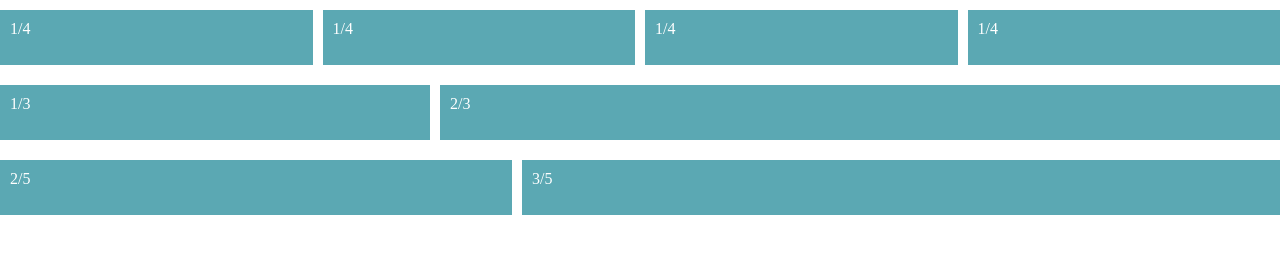
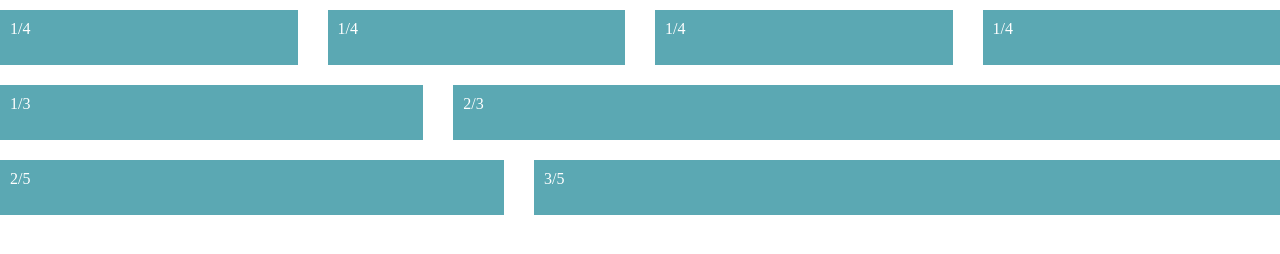
Before and after one commit to valerylot/Flexible-Columns-Assignment, a plain HTML site: page index.html in a window 1280 px wide. Drawn offline with Linux system fonts and the light colour scheme.

Commit message:
edit gap, align items, and justify content

```diff
--- a/style.css
+++ b/style.css
@@ -4,10 +4,11 @@
 }
 .row{
     display: flex;
-    /* justify-content: space-evenly; */
+    justify-content: space-around;
+    align-items: center;
     /* margin: 10px; */
     /* padding: 10px; */
-    gap: 10px;
+    gap: 30px;
 }
 .col, .col-2, .col-3{
     background-color:rgb(91, 168, 179);
```
